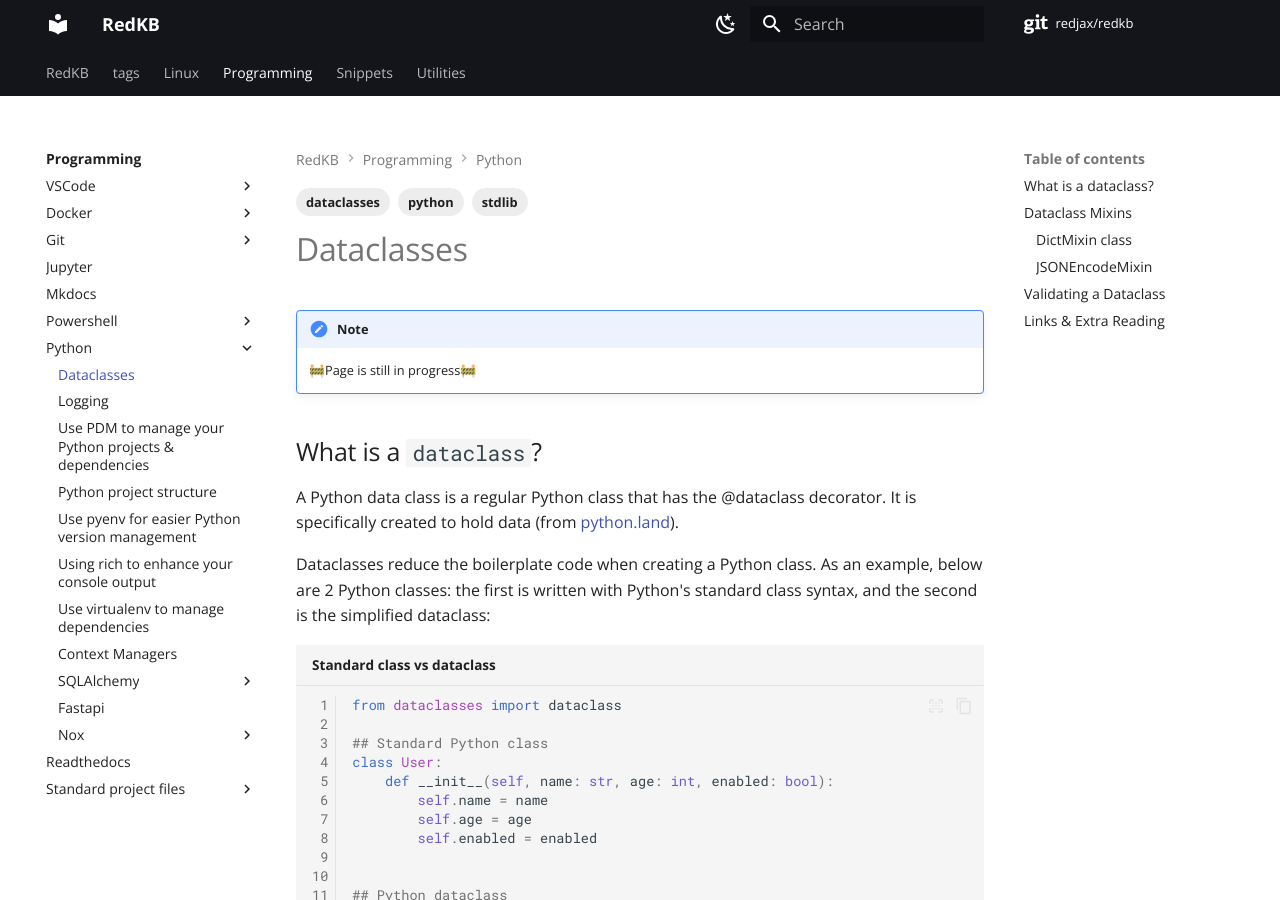
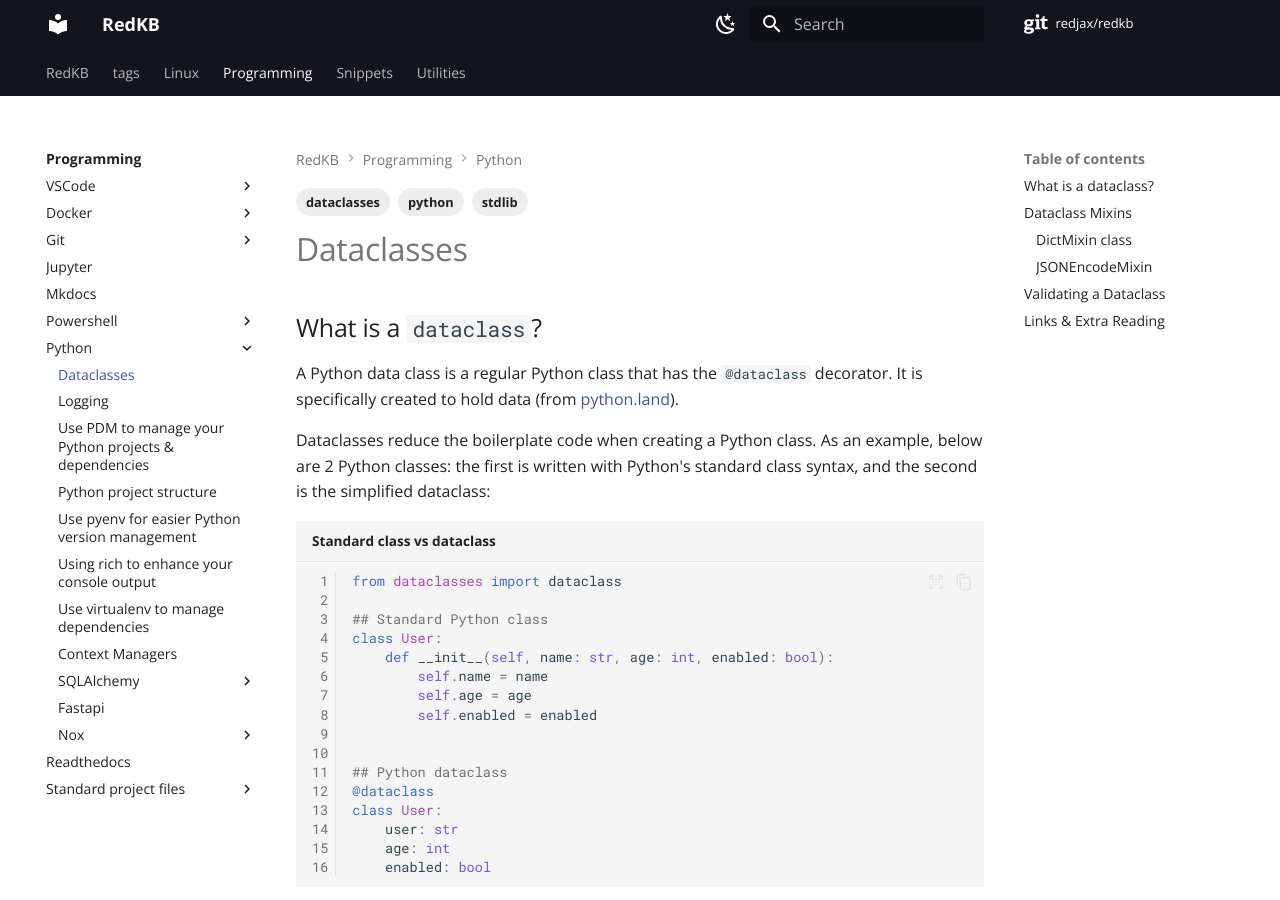
Before and after one commit to redjax/redkb, an MkDocs documentation site: the page built from docs/programming/python/dataclasses.md, in a window 1280 px wide and 900 px high. Built offline with MkDocs 1.6.1 and Material for MkDocs 9.7.7, drawn with Linux system fonts in a browser that asks for light colours; comment, search, counter and statistics services are not loaded.

Commit message:
Remove "WIP" not from dataclasses section

```diff
--- a/docs/programming/python/dataclasses.md
+++ b/docs/programming/python/dataclasses.md
@@ -7,13 +7,9 @@ tags:
 
 # Dataclasses
 
-!!! note
-
-    🚧Page is still in progress🚧
-
 ## What is a `dataclass`?
 
-A Python data class is a regular Python class that has the @dataclass decorator. It is specifically created to hold data (from [python.land](https://python.land/python-data-classes)).
+A Python data class is a regular Python class that has the `@dataclass` decorator. It is specifically created to hold data (from [python.land](https://python.land/python-data-classes)).
 
 Dataclasses reduce the boilerplate code when creating a Python class. As an example, below are 2 Python classes: the first is written with Python's standard class syntax, and the second is the simplified dataclass:
 
```
